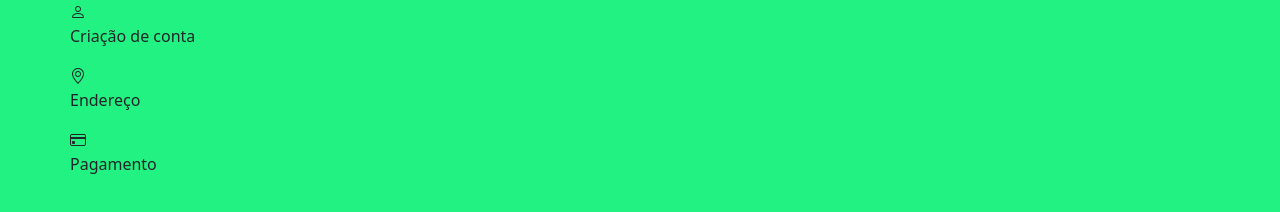
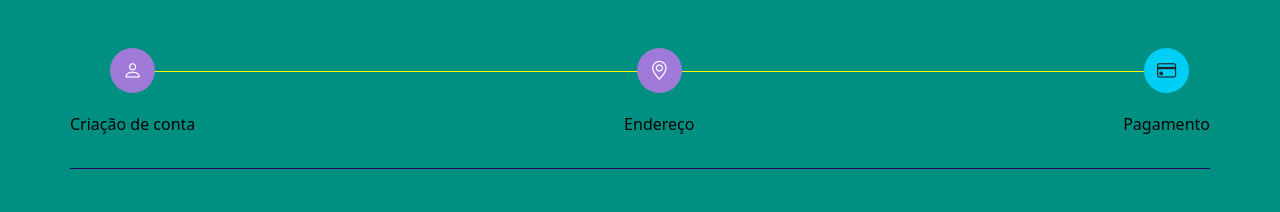
Before and after one commit to Emanuelsyngles/Autocompletar-endereco-cep, a plain HTML site: page index.html in a window 1280 px wide. Drawn offline with nearby package versions, Linux system fonts and the light colour scheme.

Commit message:
Linha entre os icones e outros estilos adicionados.

```diff
--- a/index.html
+++ b/index.html
@@ -1,46 +1,50 @@
 <!DOCTYPE html>
 <html lang="pt-br">
+
 <head>
     <meta charset="UTF-8">
     <meta name="viewport" content="width=device-width, initial-scale=1.0">
     <title>Cep autocomplete</title>
     <link rel="stylesheet" href="style.css">
     <!--Aqui vai o bootstarp-->
-    <link href="https://cdn.jsdelivr.net/npm/bootstrap@5.3.3/dist/css/bootstrap.min.css" rel="stylesheet" integrity="sha384-QWTKZyjpPEjISv5WaRU9OFeRpok6YctnYmDr5pNlyT2bRjXh0JMhjY6hW+ALEwIH" crossorigin="anonymous">
+    <link href="https://cdn.jsdelivr.net/npm/bootstrap@5.3.3/dist/css/bootstrap.min.css" rel="stylesheet"
+        integrity="sha384-QWTKZyjpPEjISv5WaRU9OFeRpok6YctnYmDr5pNlyT2bRjXh0JMhjY6hW+ALEwIH" crossorigin="anonymous">
     <!--Icones do bootsTrap-->
     <link rel="stylesheet" href="https://cdn.jsdelivr.net/npm/bootstrap-icons@1.11.3/font/bootstrap-icons.min.css">
     <script src="script/script.js" defer></script>
 </head>
+
 <body id="checkout-page">
     <div id="fade" class="hide">
-        <div id="loader" class="spinner-border texto-info hide" role="status">
-            <span class="visually-hidden">Loadding..</span>
+        <div id="loader" class="spinner-border text-info hide" role="status">
+            <span class="visually-hidden">Loading...</span>
         </div>
         <div id="message" class="hide">
             <div class="alert alert-light" role="alert">
-                <h4>mensagem:</h4>
-                <p>Texto da mensagem</p>
-                <button id="fechar-mensagem" type="button" class="btn btn-secondary">Fechar</button>
+                <h4>Mensagem:</h4>
+                <p></p>
+                <button id="close-message" type="button" class="btn btn-secondary">
+                    Fechar
+                </button>
             </div>
         </div>
     </div>
-    <div id="order-form-container" class="container px-md-0">
-        <div id="steps" class=".mb-md-3 pb-md-3">
-            <div class="line">
+    <div id="order-form-container" class="container p-6 my-md-4 px-md-0">
+        <div id="steps" class="mb-md-3 pb-md-3">
+            <div class="line"></div>
             <div class="step">
-                    <i class="bi bi-person active"></i.bi></i>
+                <i class="bi bi-person active"></i>
                 <p class="d-none d-md-block">Criação de conta</p>
             </div>
             <div class="step">
-                    <i class="bi bi-geo-alt active"></i.bi></i>
+                <i class="bi bi-geo-alt active"></i>
                 <p class="d-none d-md-block">Endereço</p>
             </div>
             <div class="step">
-                    <i class="bi bi-credit-card"></i.bi></i>
+                <i class="bi bi-credit-card"></i>
                 <p class="d-none d-md-block">Pagamento</p>
             </div>
         </div>
-        </div>
-    </div>
 </body>
+
 </html>
--- a/style.css
+++ b/style.css
@@ -1,9 +1,10 @@
 :root {
-    --bg-color: #22F281;
+    --bg-color: #009082;
     --secondary-bg-color:#00CFF5;
     --primary-color: #fff;
-    --text-color:#9557F5;
+    --text-color:#040404;
     --border-color:#29065e;
+    --process:#9f7ad8;
 }
 
 #checkout-page {
@@ -34,7 +35,7 @@
 
 .hide {
     display: none !important;
- }
+}
 
 #message {
     width: 40%;
@@ -44,3 +45,50 @@
     border-bottom: 1px solid #535254;
     padding: 1.2em 0;
 }
+
+#order-form-container {
+    padding: 1.5em;
+}
+
+#steps {
+    display: flex;
+    justify-content: space-between;
+    border-bottom: 1px solid var(--border-color);
+    position: relative;
+}
+
+.step {
+    display: flex;
+    flex-direction: column;
+    justify-content: center;
+    align-items: center;
+}
+
+.step i {
+    background-color: var(--secondary-bg-color);
+    width: 45px;
+    height: 45px;
+    line-height: 45px;
+    border-radius: 50%;
+    font-size: 1.2em;
+    text-align: center;
+    margin-bottom: 1em;
+}
+
+.step .active {
+    background-color: var(--process);
+    color: var(--primary-color);
+}
+
+.step p {
+    color:  var(--text-color);
+}
+
+.line {
+    border-bottom: 1px solid rgb(255, 251, 0);
+    position: absolute;
+    top: 22.5px;
+    width: 90%;
+    left: 5%;
+    z-index: -1;
+}
```
Lines whose indentation alone changed are shown as unchanged.
